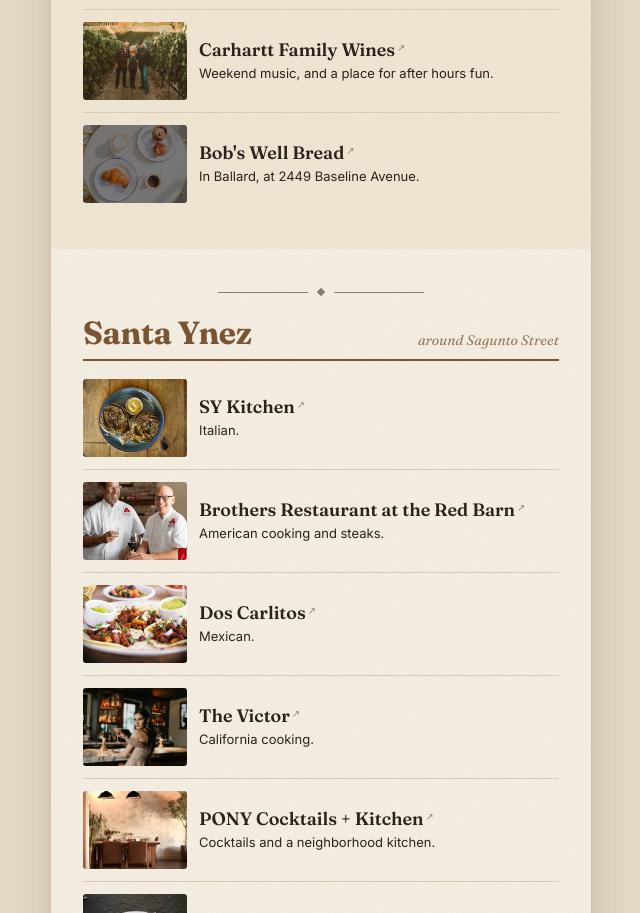
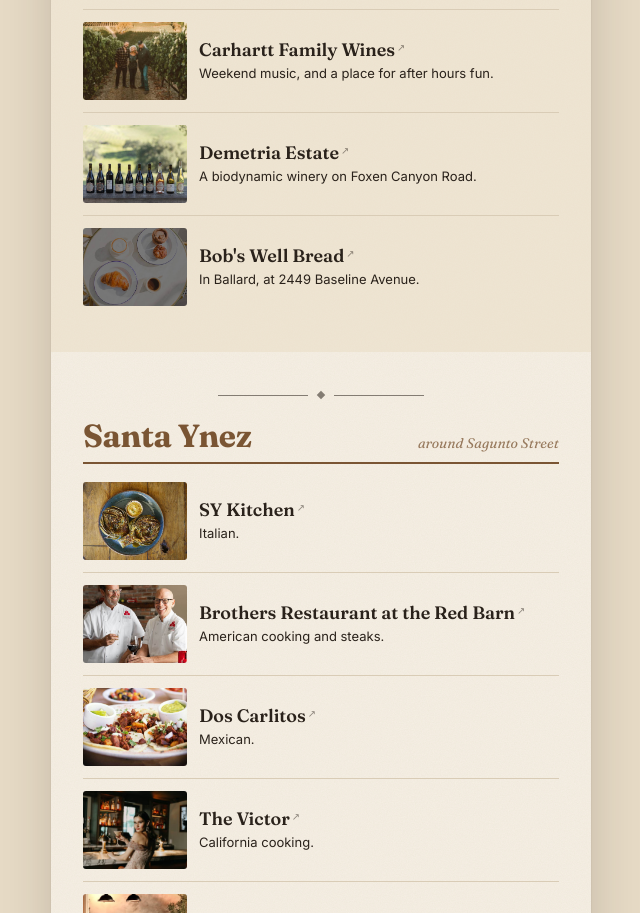
Before and after one commit to dvdbosch-creator/valley-weekender, a plain HTML site: page guide/index.html in a window 1280 px wide. Shown: the part 9621-10534 px from the top of the page, without its empty margins (319-959 px from the left). Drawn offline with Linux system fonts and the light colour scheme.

Commit message:
Guide: add Demetria Estate to the Los Olivos wineries
Append the official Demetria Estate listing after Sean Phillip's Los Olivos winery entries, with Strange Family Wines and Horizon Cellars still at the top. Photo and one-line description come from the official site.

```diff
--- a/guide/index.html
+++ b/guide/index.html
@@ -538,6 +538,9 @@ a.src,a.srcl{color:inherit;text-decoration:underline;text-decoration-color:rgba(
 <div class="entry" id="carhartt">
 <a class="spot" href="https://www.carharttfamilywines.com/" target="_blank" rel="noopener"><img src="img/carhartt.jpg" alt="Carhartt Family Wines" width="800" height="533" loading="lazy" decoding="async"><span class="txt"><span class="nm">Carhartt Family Wines<span class="go" aria-hidden="true">&#8599;</span></span><span class="blurb">Weekend music, and a place for after hours fun.</span></span></a>
 </div>
+<div class="entry" id="demetria">
+<a class="spot" href="https://www.demetriaestate.com/" target="_blank" rel="noopener"><img src="img/demetria.jpg" alt="Demetria Estate" width="800" height="533" loading="lazy" decoding="async"><span class="txt"><span class="nm">Demetria Estate<span class="go" aria-hidden="true">&#8599;</span></span><span class="blurb">A biodynamic winery on Foxen Canyon Road.</span></span></a>
+</div>
 <div class="entry" id="bwb-ballard">
 <a class="spot" href="https://www.bobswellbread.com/" target="_blank" rel="noopener"><img src="img/bwb-ballard.jpg" alt="Bob&#x27;s Well Bread" width="800" height="533" loading="lazy" decoding="async"><span class="txt"><span class="nm">Bob&#x27;s Well Bread<span class="go" aria-hidden="true">&#8599;</span></span><span class="blurb">In Ballard, at 2449 Baseline Avenue.</span></span></a>
 </div>
```
Also changed, not shown: guide/img/demetria.jpg (added).
